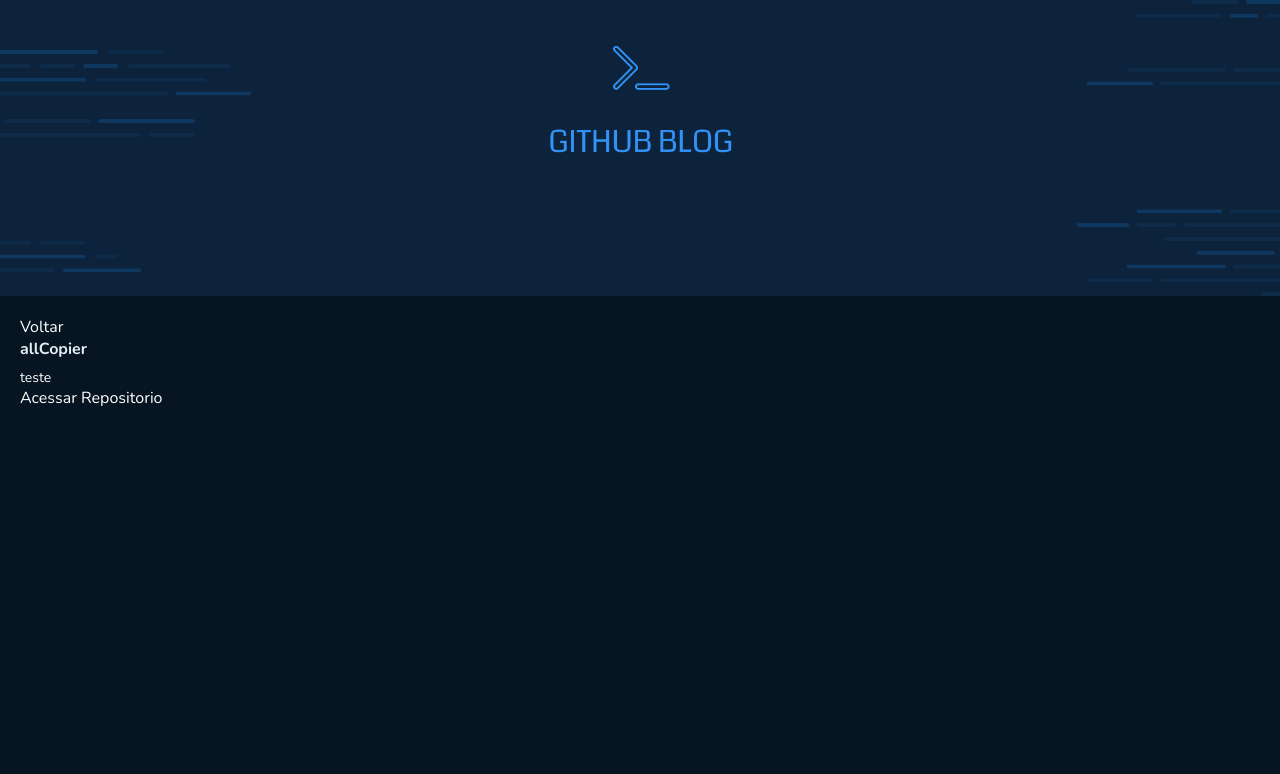
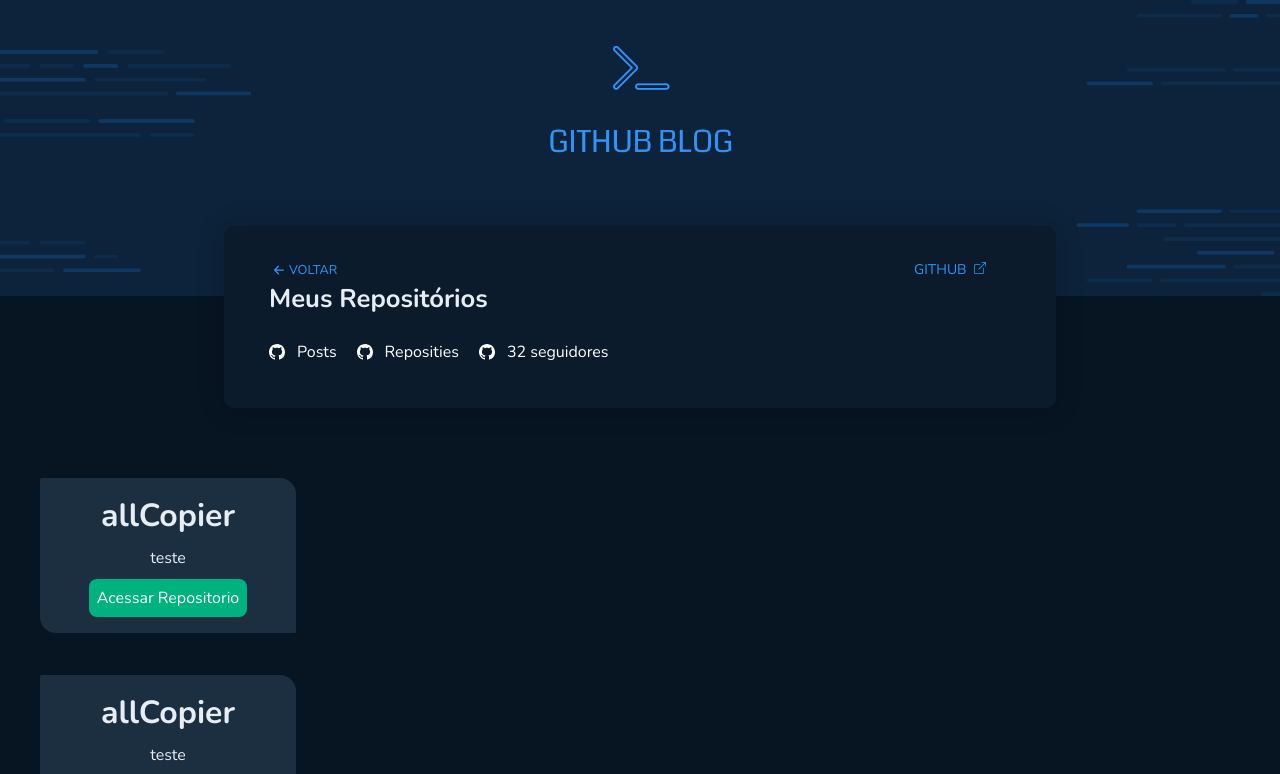
Before and after one commit to Jones-bass/blogGithub, a React (Vite) app: page /repositories in a window 1280 px wide. Shown: the top 774 px of the page. Built offline with nearby package versions, Linux system fonts and the light colour scheme.

Commit message:
Refatorando Layout de Navegação

```diff
--- a/src/components/IconList/styles.ts
+++ b/src/components/IconList/styles.ts
@@ -1,6 +1,8 @@
 import styled from 'styled-components'
 
 export const ContentIcon = styled.div`
+  width: 100%;
+  height: 100%;
   display: flex;
   gap: 0.75rem;
   align-items: center;
--- a/src/components/RepositoriesItem/index.tsx
+++ b/src/components/RepositoriesItem/index.tsx
@@ -17,6 +17,7 @@
       <strong>{name}</strong>
       <p>{description}</p>
 
+      <button>
         <Link
           style={{ textDecoration: 'none', color: 'white' }}
           to={htmlurl}
@@ -24,6 +25,7 @@
         >
           Acessar Repositorio
         </Link>
+      </button>
     </ContainerList>
   )
 }
--- a/src/components/RepositoriesItem/styles.ts
+++ b/src/components/RepositoriesItem/styles.ts
@@ -1,11 +1,46 @@
 import styled from 'styled-components'
 
 export const ContainerList = styled.div`
-  margin-bottom: 20px;
+  background-color: ${(props) => props.theme.border};
+  max-width: 16rem;
+  border-radius: 0.1rem 1rem 0.1rem 1rem;
+  padding: 1rem;
+  margin-bottom: 2.625rem;
+
+  display: flex;
+  flex-direction: column;
+  justify-content: flex-end;
+  align-items: center;
+
+  position: relative;
+
+  strong {
+    font-size: 2rem;
+
+    text-align: center;
+  }
 
   p {
-    font-size: 14px;
-    color: white;
-    margin-top: 8px;
+    font-size: 1rem;
+    margin-top: 10px;
+    margin-bottom: 10px;
+  }
+
+  button {
+    cursor: pointer;
+    border: 0;
+    border-radius: 8px;
+    padding: 8px;
+    background: ${(props) => props.theme.green100};
+
+    display: flex;
+    align-items: center;
+    justify-content: center;
+
+    transition: 0.3s;
+
+    &:hover {
+      background: ${(props) => props.theme.green300};
+    }
   }
 `
--- a/src/components/perfil/index.tsx
+++ b/src/components/perfil/index.tsx
@@ -1,32 +1,53 @@
-import { BsGithub } from 'react-icons/bs'
+import { BsGithub, BsArrowLeftShort, BsBoxArrowUpRight } from 'react-icons/bs'
 
 import { IconList } from '../../components/IconList'
 import { Link } from 'react-router-dom'
-
-import { Container, ContainerImg, ContainerText, Icon } from './styles'
+import { Container, ContainerText, Icon } from './styles'
 
 interface PerfilProps {
-  image: string
+  image?: string
   name: string
-  bio: string
+  bio?: string
+  onClick?: () => void
 }
-export function Perfil({ image, name, bio }: PerfilProps) {
+
+export function Perfil({ image, name, bio, onClick }: PerfilProps) {
   return (
     <Container>
-      <ContainerImg>
-        <img src={image} alt="" />
-      </ContainerImg>
+      {image && <img src={image} alt={name} />}
       <ContainerText>
+        <div className="div">
+          {onClick && (
+            <span onClick={onClick}>
+              <BsArrowLeftShort size={20} />
+              VOLTAR
+            </span>
+          )}
+          {onClick && (
+            <Link
+              to="https://github.com/Jones-bass"
+              target="_blank"
+              style={{
+                color: '#3294F8',
+                textDecoration: 'none',
+                fontSize: '14px',
+              }}
+            >
+              GITHUB {'\u00A0'}
+              <BsBoxArrowUpRight size={12} />
+            </Link>
+          )}
+        </div>
         <h1>{name}</h1>
         <p>{bio}</p>
         <Icon>
           <Link style={{ textDecoration: 'none' }} to="/posts">
-            <IconList Icon={<BsGithub size={16} />} titleIcon="Posts" />
+            <IconList Icon={<BsGithub />} titleIcon="Posts" />
           </Link>
           <Link style={{ textDecoration: 'none' }} to="/repositories">
-            <IconList Icon={<BsGithub size={16} />} titleIcon="Reposities" />
+            <IconList Icon={<BsGithub />} titleIcon="Reposities" />
           </Link>
-          <IconList Icon={<BsGithub size={16} />} titleIcon="32 seguidores" />
+          <IconList Icon={<BsGithub />} titleIcon="32 seguidores" />
         </Icon>
       </ContainerText>
     </Container>
--- a/src/components/perfil/styles.ts
+++ b/src/components/perfil/styles.ts
@@ -1,26 +1,35 @@
 import styled from 'styled-components'
 
 export const Container = styled.div`
-  display: grid;
-  grid-template-columns: 180px 620px;
+  display: flex;
+  width: 65%;
+  margin: auto;
+  margin-top: -70px;
+
   padding: 35px;
-`
 
-export const ContainerImg = styled.div`
-  img {
-    width: 148px;
-    height: 148px;
-    left: 40px;
+  box-shadow: 0px 2px 28px rgba(0, 0, 0, 0.2);
+  border-radius: 10px;
+
+  background-color: ${(props) => props.theme.profile};
+
+  > img {
+    width: 20%;
+    height: 20%;
 
     border-radius: 8px;
   }
 `
 
 export const ContainerText = styled.div`
+  margin: 10px;
+  width: 100%;
+
   h1 {
     margin-top: 10px;
     font-weight: 700;
-    font-size: 24px;
+
+    font-size: clamp(1rem, 2vw, 2rem);
 
     color: ${(props) => props.theme.title};
   }
@@ -29,11 +38,29 @@
     margin-top: 10px;
 
     font-weight: 400;
-    font-size: 16px;
+    font-size: clamp(0.5rem, 1vw, 1rem);
 
     color: ${(props) => props.theme.Text};
 
     margin-bottom: 25px;
+  }
+
+  .div {
+    width: 56%;
+    position: absolute;
+    top: 260px;
+    display: flex;
+    justify-content: space-between;
+    color: ${(props) => props.theme.blue};
+
+    span {
+      display: flex;
+
+      font-size: clamp(0.5rem, 1vw, 1rem);
+      align-items: center;
+      text-align: center;
+      color: ${(props) => props.theme.blue};
+    }
   }
 `
 
--- a/src/page/Home/styles.ts
+++ b/src/page/Home/styles.ts
@@ -11,16 +11,5 @@
 `
 
 export const ContainerMain = styled.div`
-  display: flex;
-  width: 864px;
-  height: 212px;
-  margin: auto;
-  margin-top: -70px;
-
   /* Base/Profile */
-
-  box-shadow: 0px 2px 28px rgba(0, 0, 0, 0.2);
-  border-radius: 10px;
-
-  background-color: ${(props) => props.theme.profile};
 `
--- a/src/page/Posts/index.tsx
+++ b/src/page/Posts/index.tsx
@@ -1,11 +1,19 @@
-import { Link } from 'react-router-dom'
+import { useNavigate } from 'react-router-dom'
+import { Perfil } from '../../components/perfil'
 
 export function Posts() {
+  const navigate = useNavigate()
+
+  function handleLogin() {
+    // Lógica de autenticação do usuário
+    navigate('/')
+  }
   return (
     <div>
-      <Link style={{ textDecoration: 'none', color: 'white' }} to="/">
-        Voltar
-      </Link>
+      <Perfil
+        name="JavaScript data types and data structures"
+        onClick={handleLogin}
+      />
     </div>
   )
 }
--- a/src/page/Repositories/index.tsx
+++ b/src/page/Repositories/index.tsx
@@ -1,18 +1,41 @@
-import { Link } from 'react-router-dom'
+import { useNavigate } from 'react-router-dom'
+import { Perfil } from '../../components/perfil'
 import { RepositoryItem } from '../../components/RepositoriesItem'
 import { ContainerRepo } from './styles'
 
 export function Repositories() {
+  const navigate = useNavigate()
+
+  function handleLogin() {
+    // Lógica de autenticação do usuário
+    navigate('/')
+  }
+
   return (
+    <>
+      <Perfil name="Meus Repositórios" onClick={handleLogin} />
       <ContainerRepo>
-      <Link style={{ textDecoration: 'none', color: 'white' }} to="/">
-        Voltar
-      </Link>
+        <RepositoryItem
+          name="allCopier"
+          description="teste"
+          htmlurl="https://github.com/Jones-bass/allCopier"
+        />
+        <RepositoryItem
+          name="allCopier"
+          description="teste"
+          htmlurl="https://github.com/Jones-bass/allCopier"
+        />
+        <RepositoryItem
+          name="allCopier"
+          description="teste"
+          htmlurl="https://github.com/Jones-bass/allCopier"
+        />
         <RepositoryItem
           name="allCopier"
           description="teste"
           htmlurl="https://github.com/Jones-bass/allCopier"
         />
       </ContainerRepo>
+    </>
   )
 }
--- a/src/page/Repositories/styles.ts
+++ b/src/page/Repositories/styles.ts
@@ -1,10 +1,6 @@
 import styled from 'styled-components'
 
 export const ContainerRepo = styled.div`
-  width: 100%;
-  padding: 20px;
-
-  h1 {
-    margin-bottom: 16px;
-  }
+  margin-top: 30px;
+  padding: 40px;
 `
--- a/src/styles/themes/default.ts
+++ b/src/styles/themes/default.ts
@@ -13,4 +13,7 @@
   layout: '#0D233B',
   background: '#071422',
   input: '#040F1A',
+
+  green100: '#00B37E',
+  green300: '#015F43',
 } as const
```
Lines whose indentation alone changed are shown as unchanged.
